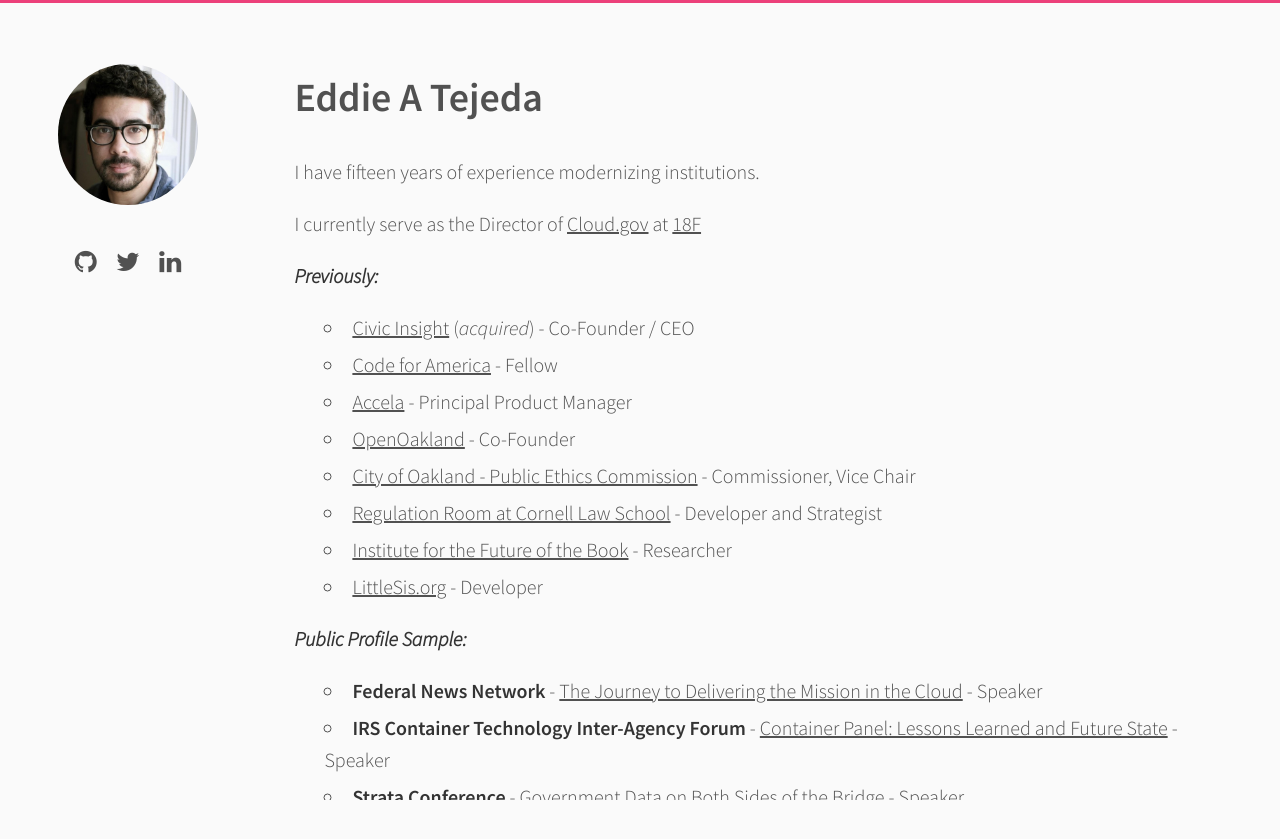
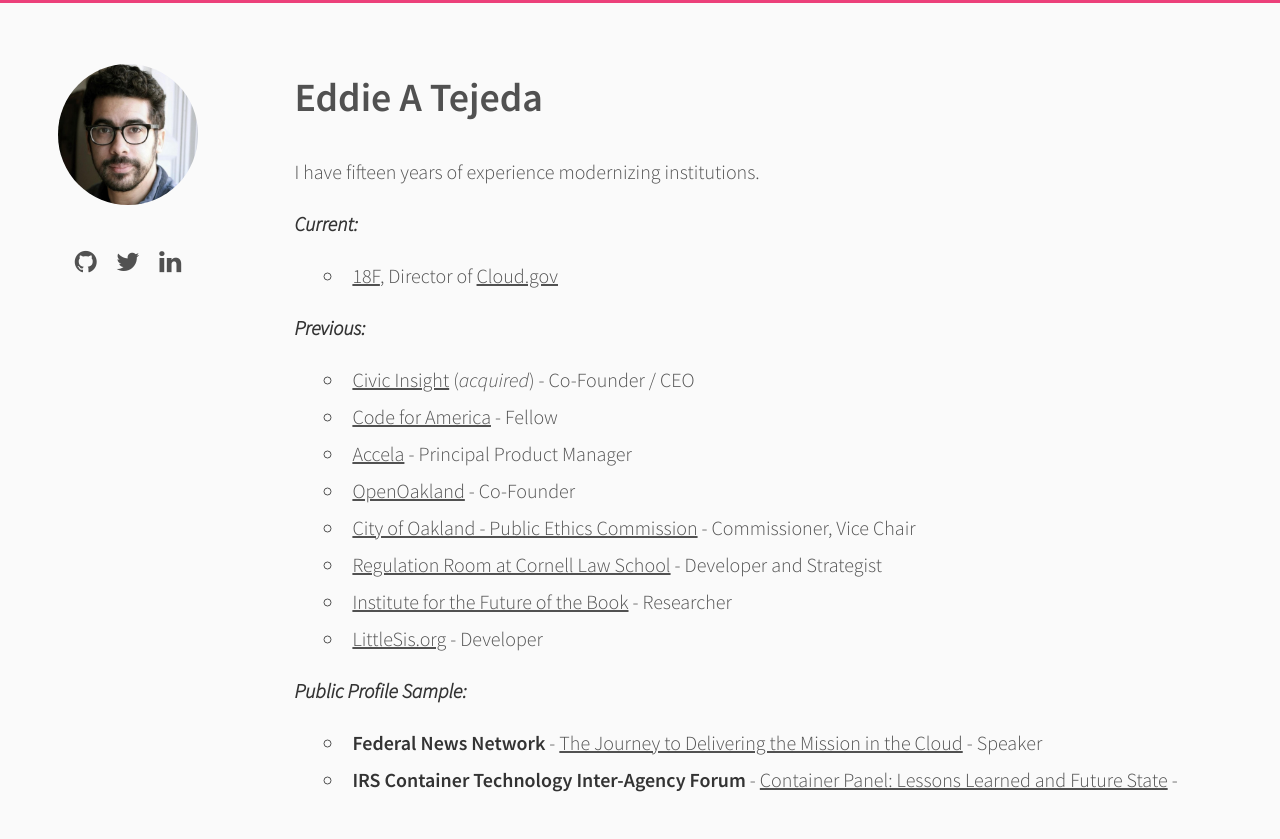
Before and after one commit to eddietejeda/eddietejeda.com, a Jekyll site: the page built from index.md, in a window 1280 px wide. Shown: the top 839 px of the page. Built offline with Jekyll 4.4.1, drawn with Linux system fonts in a browser that asks for light colours.

Commit message:
update structure

```diff
--- a/index.md
+++ b/index.md
@@ -5,9 +5,12 @@ layout: page
 
 I have fifteen years of experience modernizing institutions.
 
-I currently serve as the Director of [Cloud.gov](https://cloud.gov) at [18F](https://18f.gsa.gov)
 
-***Previously:***
+***Current:***
+
+  - [18F](https://18f.gsa.gov), Director of [Cloud.gov](https://cloud.gov)
+
+***Previous:***
 
   - <a href="http://civicinsight.com">Civic Insight</a> (*acquired*) - Co-Founder / CEO
   - <a href="https://www.codeforamerica.org">Code for America</a> - Fellow
```
